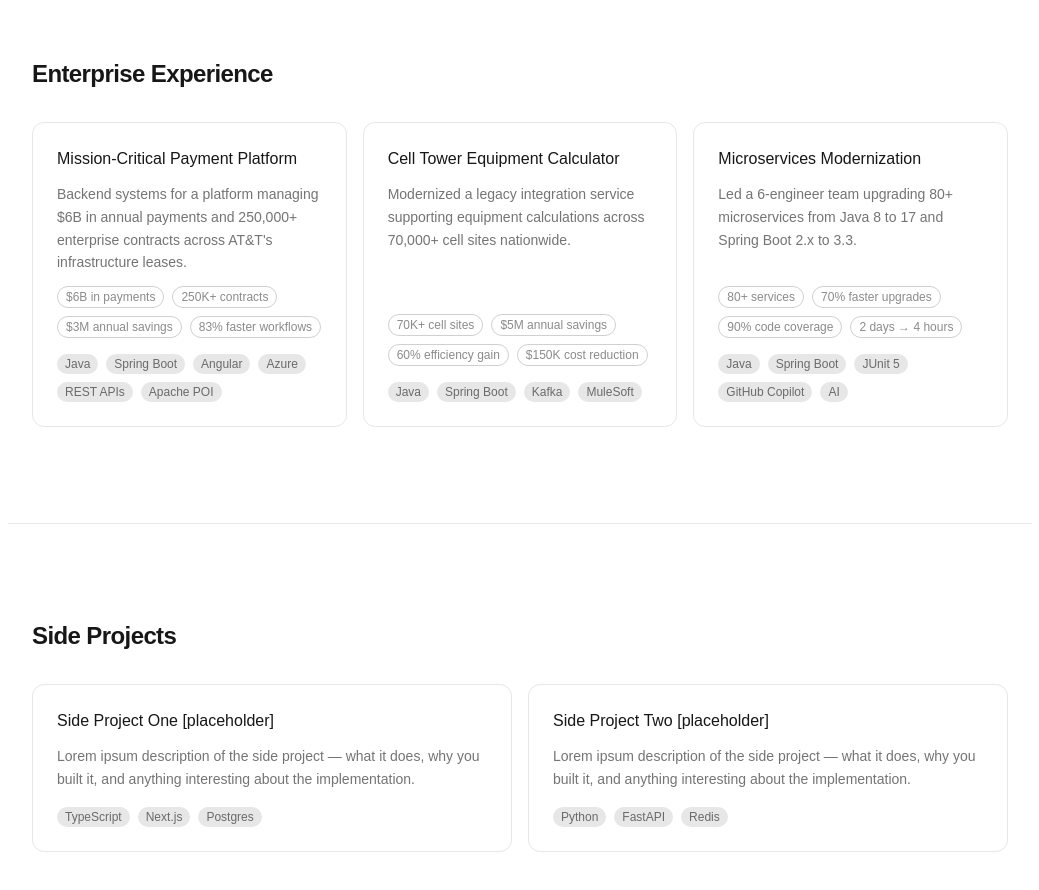
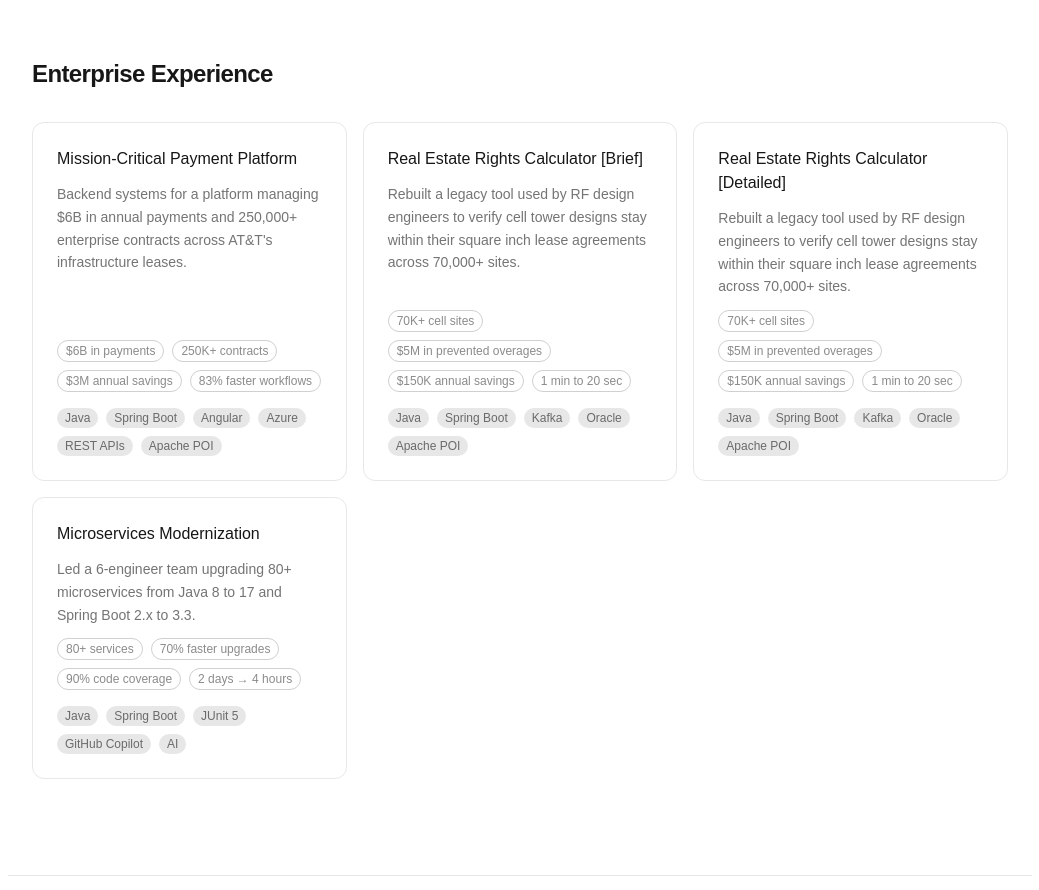
Before and after one commit to awaq96/portfolio, a Next.js app: page / in a window 1280 px wide. Shown: the part 800-1690 px from the top of the page, without its empty margins (120-1159 px from the left). Built offline with nearby package versions, Linux system fonts and the light colour scheme.

Commit message:
RERC - detailed and brief versions

```diff
--- a/content/projects/enterprise.ts
+++ b/content/projects/enterprise.ts
@@ -35,7 +35,7 @@ My work was focused on the contract workflow layer. The biggest feature I built
         heading: "The Challenge",
         content: `The platform uses two tiers of contracts. A lease is a site-specific contract covering details for one component at one location. A master agreement sits above that as a regional umbrella contract with large tower vendors like Crown Castle or American Tower. Where a lease might specify how much rent is paid for a particular tower, the master agreement handles the shared details across a whole portfolio: which account the payment goes to, when it is due, and what the penalties are if it is missed.
 
-When vendors sell off tower portfolios, and this happens regularly in the industry, the acquiring vendor brings a new master agreement. Every lease tied to those towers needs its association updated to point to the new one. These acquisitions can involve 10,000 to 15,000 documents at a time. Before I built this, a user had to open each lease individually and manually change the association. At that scale, a single acquisition took six months of work.`,
+When vendors sell off tower portfolios, which happens regularly in the industry, the acquiring vendor brings a new master agreement. Every lease tied to those towers needs its association updated to point to the new one. These acquisitions can involve 10,000 to 15,000 documents at a time. Before I built this, a user had to open each lease individually and manually change the association. At that scale, a single acquisition took six months of work.`,
       },
       {
         heading: "What I Built",
@@ -54,30 +54,74 @@ When the job is done, a push notification appears in the app's global notificati
     ],
   },
   {
-    slug: "att-cell-tower-calculator",
-    title: "Cell Tower Equipment Calculator",
+    slug: "att-cell-tower-calculator-brief",
+    title: "Real Estate Rights Calculator [Brief]",
     company: "AT&T",
     period: "2023 – Present",
     description:
-      "Modernized a legacy integration service supporting equipment calculations across 70,000+ cell sites nationwide.",
-    tags: ["Java", "Spring Boot", "Kafka", "MuleSoft"],
-    metrics: ["70K+ cell sites", "$5M annual savings", "60% efficiency gain", "$150K cost reduction"],
+      "Rebuilt a legacy tool used by RF design engineers to verify cell tower designs stay within their square inch lease agreements across 70,000+ sites.",
+    tags: ["Java", "Spring Boot", "Kafka", "Oracle", "Apache POI"],
+    metrics: ["70K+ cell sites", "$5M in prevented overages", "$150K annual savings", "1 min to 20 sec"],
     sections: [
       {
         heading: "Overview",
-        content: "[Placeholder]",
+        content: `The Real Estate Rights Calculator (RERC) is a tool used by RF design engineers to verify that a cell tower design stays within the square inch allotment in AT&T's lease agreements. On a shared tower, multiple carriers each have a designated RAD Center where their antennas are installed, and each carrier has a contractually defined amount of space they can use. A design that goes over that limit risks interference with neighboring carriers and triggers fees or forces renegotiation.
+
+RERC takes an engineer's RFDS (Radio Frequency Data Sheet) as input, calculates the total square inch usage of the design, and tells the connected design tool whether the design is compliant. Catching an overage early is critical. If it surfaces further down the line, fixing it means redesigning the site, paying fees, or renegotiating lease agreements.`,
       },
       {
         heading: "The Challenge",
-        content: "[Placeholder]",
+        content: `The RERC had been owned by another team and built as a MuleSoft API backed by a 1,500-line Oracle stored procedure that calculated equipment square inches one piece at a time. It had known miscalculation issues and was slow to support new features. When our team took ownership, I made the case to rebuild rather than lift-and-shift: our existing infrastructure was built for Java Spring Boot, moving logic out of a stored procedure into Java would make it testable and maintainable, and we could eliminate the MuleSoft licensing cost. We agreed on a 3-month timeline and a middle ground: migrate to Spring Boot and refactor the critical calculation logic, while keeping the Oracle database.`,
       },
       {
         heading: "What I Built",
-        content: "[Placeholder]",
+        content: `I built the new RERC service solo using a test-driven approach. The main architectural change was parallelizing the equipment calculations. The original stored procedure calculated each equipment piece sequentially. I refactored this so all calculations run concurrently and aggregate once they are complete, cutting the API response time from 1 minute to 20 seconds.
+
+While rebuilding the logic I found several underestimation bugs in the original calculations. Designs that appeared compliant were actually over their square inch allotment. These fixes were a key part of the accuracy improvements that drove the post-launch outcome.
+
+I also replaced a fragile database link to the Equipment Catalog with a Kafka-based integration. The old DB link was unreliable and often returned stale equipment dimensions. Now when the catalog team updates a dimension, an event is published and RERC updates its local copy in real time, with a local cache of the most commonly used equipment for faster lookups.`,
       },
       {
         heading: "Outcome",
-        content: "[Placeholder]",
+        content: `The service launched defect-free with 90% code coverage on a 3-month timeline. Cutting the MuleSoft license and improving calculation efficiency reduced annual operational costs by $150K. After launch, all in-progress RFDS across AT&T were re-run through the new tool as part of a maintenance audit. The more accurate calculations surfaced $5 million in potential overage fees, rework costs, and re-engineering labor that the old tool would have missed.`,
+      },
+    ],
+  },
+  {
+    slug: "att-cell-tower-calculator-detailed",
+    title: "Real Estate Rights Calculator [Detailed]",
+    company: "AT&T",
+    period: "2023 – Present",
+    description:
+      "Rebuilt a legacy tool used by RF design engineers to verify cell tower designs stay within their square inch lease agreements across 70,000+ sites.",
+    tags: ["Java", "Spring Boot", "Kafka", "Oracle", "Apache POI"],
+    metrics: ["70K+ cell sites", "$5M in prevented overages", "$150K annual savings", "1 min to 20 sec"],
+    sections: [
+      {
+        heading: "Overview",
+        content: `The Real Estate Rights Calculator (RERC) is a tool used by RF design engineers to verify that a cell tower design stays within the square inch allotment in AT&T's lease agreements. On a shared tower, multiple carriers each have a designated RAD Center where their antennas are installed, and each carrier has a contractually defined amount of space they can use. A design that goes over that limit risks interference with neighboring carriers and triggers fees or forces renegotiation.
+
+RERC takes an engineer's RFDS (Radio Frequency Data Sheet) as input, calculates the total square inch usage of the design, and tells the connected design tool whether the design is compliant. Catching an overage early is critical. If it surfaces further down the line, fixing it means redesigning the site, paying fees, or renegotiating lease agreements.`,
+      },
+      {
+        heading: "The Challenge",
+        content: `The RERC had been owned by another team and built as a MuleSoft API backed by a 1,500-line Oracle stored procedure that calculated equipment square inches one piece at a time. It had known miscalculation issues and was slow to support new features. The owning team had too many applications to give RERC real attention, so our team took ownership.
+
+That meant making an architectural call: lift-and-shift, or rebuild. My principal architect favored a lift-and-shift for speed to market. I pushed for a rebuild. Our existing CI/CD pipelines and Kubernetes infrastructure were built for Java Spring Boot, so spinning up a new service would be simple. Moving the business logic out of a 1,500-line stored procedure into Java would make it testable, debuggable, and maintainable in a way that stored procedures fundamentally are not. MuleSoft also carried licensing costs we could eliminate, and keeping it would have created a separate infrastructure path to maintain indefinitely.
+
+We worked through it and landed on a middle ground: migrate to Spring Boot, refactor the critical calculation logic, and keep the Oracle database to hit the 3-month timeline. I built it solo.`,
+      },
+      {
+        heading: "What I Built",
+        content: `I built the new RERC service using a test-driven approach. The main architectural change was parallelizing the equipment calculations. The original stored procedure calculated each equipment piece sequentially. I refactored this so all calculations run concurrently and aggregate once they are complete, cutting the API response time from 1 minute to 20 seconds.
+
+While rebuilding the logic I found several underestimation bugs in the original calculations. Designs that appeared compliant were actually over their square inch allotment. These fixes were a key part of the accuracy improvements that drove the post-launch outcome.
+
+I also replaced a fragile database link to the Equipment Catalog with a Kafka-based integration. The old DB link was unreliable and often returned stale equipment dimensions. Now when the catalog team updates a dimension, an event is published and RERC updates its local copy in real time, with a local cache of the most commonly used equipment for faster lookups.`,
+      },
+      {
+        heading: "Outcome",
+        content: `The service launched defect-free with 90% code coverage on a 3-month timeline. Cutting the MuleSoft license and improving calculation efficiency reduced annual operational costs by $150K. After launch, all in-progress RFDS across AT&T were re-run through the new tool as part of a maintenance audit. The more accurate calculations surfaced $5 million in potential overage fees, rework costs, and re-engineering labor that the old tool would have missed.`,
       },
     ],
   },
```
